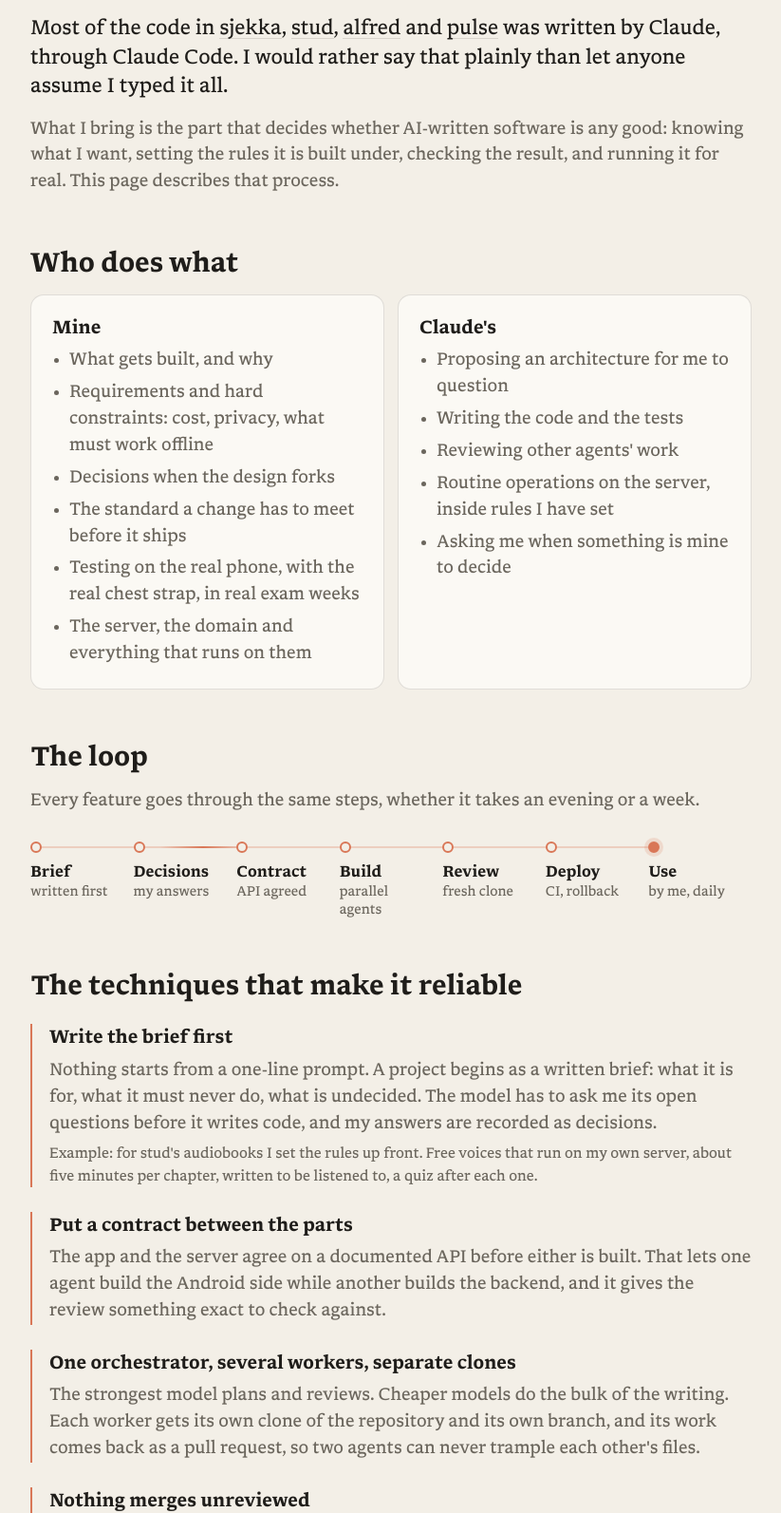
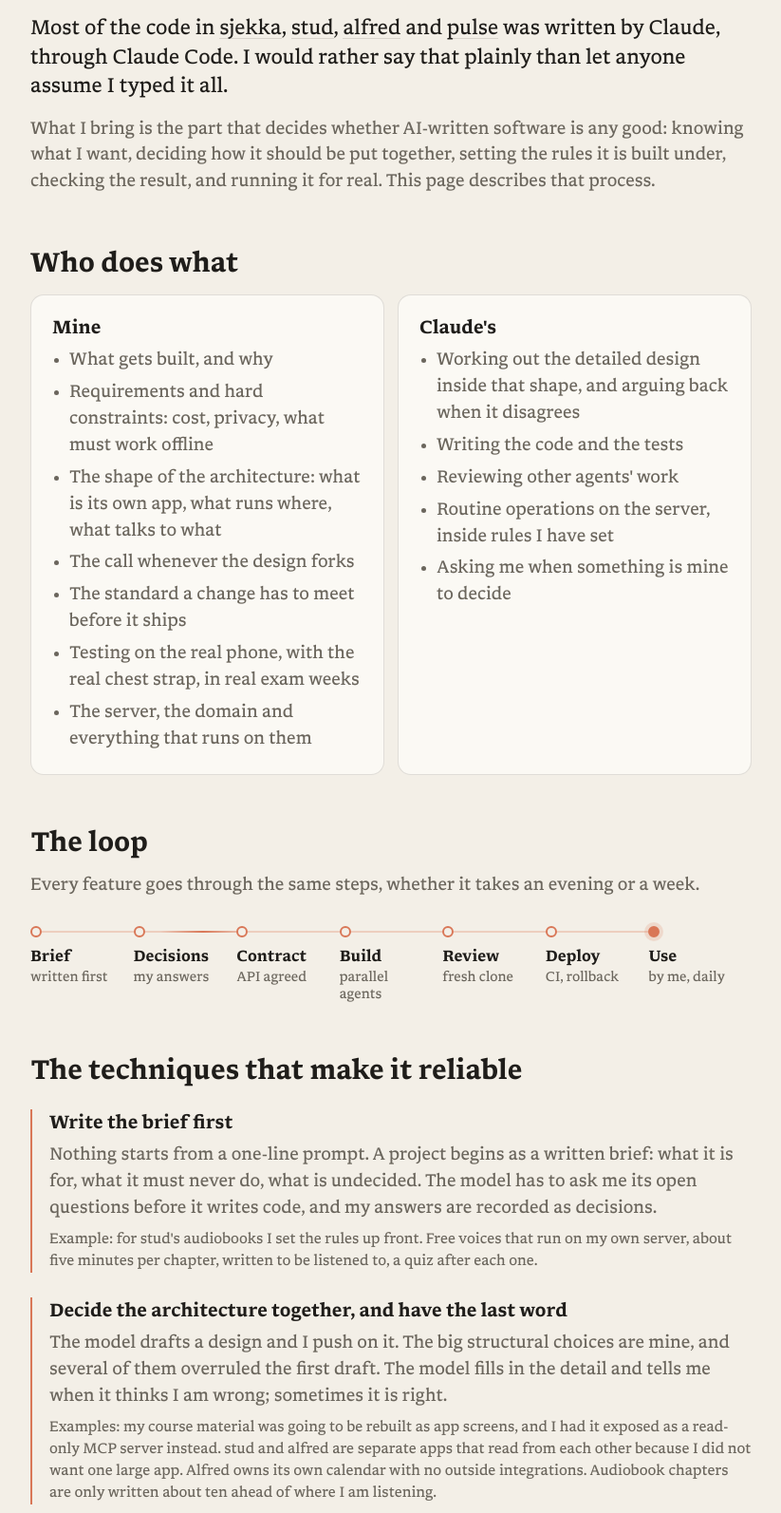
Before and after one commit to H44K0N/portfolio, a plain HTML site: page ai/index.html in a window 1280 px wide. Shown: the part 227-1820 px from the top of the page at 95% size, without its empty margins (228-1051 px from the left). Drawn offline with Linux system fonts and the light colour scheme.

Commit message:
Make my part in the architecture explicit
Co-Authored-By: Claude Fable 5.2 <noreply@anthropic.com>
Claude-Session: https://claude.ai/code/session_017pAmDxgT9yXGm9niPPX3v2

```diff
--- a/ai/index.html
+++ b/ai/index.html
@@ -8,7 +8,7 @@
     <meta name="theme-color" content="#f3efe7">
     <link rel="icon" type="image/svg+xml" href="../static/favicon.svg?v=3">
     <link rel="preload" href="../static/fonts/Libron-Regular.woff2" as="font" type="font/woff2" crossorigin>
-    <link rel="stylesheet" href="../style.css?v=9">
+    <link rel="stylesheet" href="../style.css?v=10">
 </head>
 <body>
     <header class="top">
@@ -20,7 +20,7 @@
         <a class="back" href="../#ai">← Back to the projects</a>
         <h1>How I build with AI</h1>
         <p class="lede">Most of the code in <a href="../#sjekka">sjekka</a>, <a href="../#stud">stud</a>, <a href="../#alfred">alfred</a> and <a href="../#pulse">pulse</a> was written by Claude, through Claude Code. I would rather say that plainly than let anyone assume I typed it all.</p>
-        <p>What I bring is the part that decides whether AI-written software is any good: knowing what I want, setting the rules it is built under, checking the result, and running it for real. This page describes that process.</p>
+        <p>What I bring is the part that decides whether AI-written software is any good: knowing what I want, deciding how it should be put together, setting the rules it is built under, checking the result, and running it for real. This page describes that process.</p>
 
         <h2>Who does what</h2>
         <div class="split">
@@ -29,7 +29,8 @@
                 <ul>
                     <li>What gets built, and why</li>
                     <li>Requirements and hard constraints: cost, privacy, what must work offline</li>
-                    <li>Decisions when the design forks</li>
+                    <li>The shape of the architecture: what is its own app, what runs where, what talks to what</li>
+                    <li>The call whenever the design forks</li>
                     <li>The standard a change has to meet before it ships</li>
                     <li>Testing on the real phone, with the real chest strap, in real exam weeks</li>
                     <li>The server, the domain and everything that runs on them</li>
@@ -38,7 +39,7 @@
             <div class="box">
                 <h3>Claude's</h3>
                 <ul>
-                    <li>Proposing an architecture for me to question</li>
+                    <li>Working out the detailed design inside that shape, and arguing back when it disagrees</li>
                     <li>Writing the code and the tests</li>
                     <li>Reviewing other agents' work</li>
                     <li>Routine operations on the server, inside rules I have set</li>
@@ -59,6 +60,11 @@
                 <h3>Write the brief first</h3>
                 <p>Nothing starts from a one-line prompt. A project begins as a written brief: what it is for, what it must never do, what is undecided. The model has to ask me its open questions before it writes code, and my answers are recorded as decisions.</p>
                 <p class="ex">Example: for stud's audiobooks I set the rules up front. Free voices that run on my own server, about five minutes per chapter, written to be listened to, a quiz after each one.</p>
+            </div>
+            <div>
+                <h3>Decide the architecture together, and have the last word</h3>
+                <p>The model drafts a design and I push on it. The big structural choices are mine, and several of them overruled the first draft. The model fills in the detail and tells me when it thinks I am wrong; sometimes it is right.</p>
+                <p class="ex">Examples: my course material was going to be rebuilt as app screens, and I had it exposed as a read-only MCP server instead. stud and alfred are separate apps that read from each other because I did not want one large app. Alfred owns its own calendar with no outside integrations. Audiobook chapters are only written about ten ahead of where I am listening.</p>
             </div>
             <div>
                 <h3>Put a contract between the parts</h3>
```
Also changed, not shown: index.html (+4 -3 lines).
